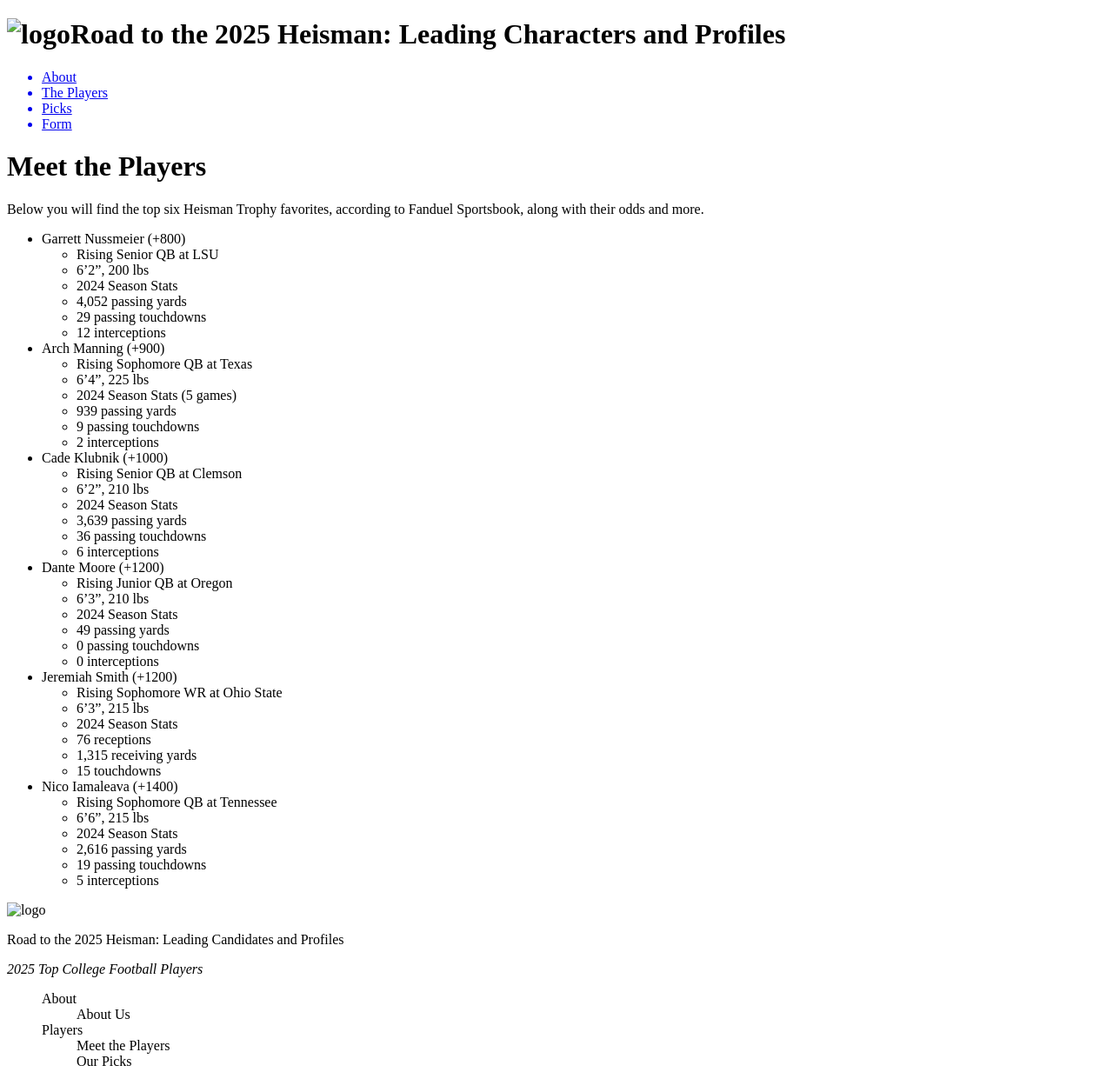
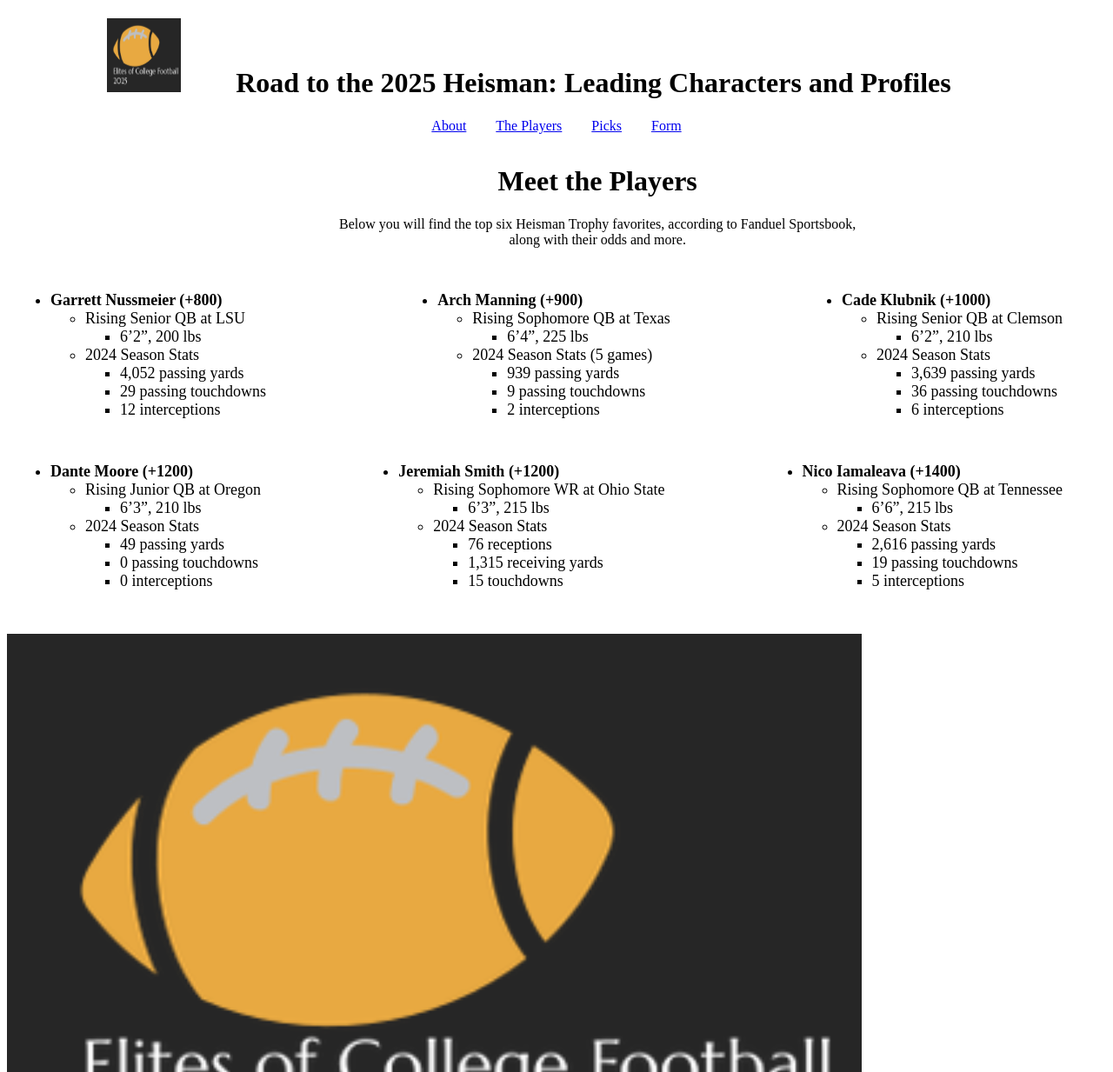
Before and after one commit to jamesgriffis1/JamesGriffisIndex.github.io, a plain HTML site: page index2.html in a window 1280 px wide. Shown: the top 1233 px of the page at 87% size. Drawn offline with Linux system fonts and the light colour scheme.

Commit message:
Update index2.html

```diff
--- a/index2.html
+++ b/index2.html
@@ -5,6 +5,7 @@
     <meta name="author" content="James Griffis">
     <meta name="description" content="Find out who the top six Heisman Trophy candidates are and some information about them.">
     <meta name="keywords" content="Heisman Trophy, College Football, 2025, Players, Nussmeier, Manning, Klubnik, Moore, Smith, Iamaleava">
+    <link rel="stylesheet" href="stylesheet1.css">
     <title>Meet the Players</title>
 <!-- Google tag (gtag.js) -->
 <script async src="https://www.googletagmanager.com/gtag/js?id=G-F1ZZN9HME7"></script>
@@ -16,108 +17,185 @@
   gtag('config', 'G-F1ZZN9HME7');
 </script>
 </head>
-<body>
+<body class="two">
     <header>
-        <h1><img src="logo.jpg" alt="logo">Road to the 2025 Heisman: Leading Characters and Profiles</h1>
+        <h1 class="title"><img src="logo.png" alt="logo" class="logotop">Road to the 2025 Heisman: Leading Characters and Profiles</h1>
         <nav>
-            <ul>
-                <a href="./index.html"><li>About</li></a>
-                <a href="./index2.html"><li>The Players</li></a>
-                <a href="./index3.html"><li>Picks</li></a>
-                <a href="./index4.html"><li>Form</li></a>
-                <!-- Use CSS to make this list horizontal -->
+            <ul class="nav">
+                <a href="./index.html"><li class="nav1">About</li></a>
+                <a href="./index2.html"><li class="nav1">The Players</li></a>
+                <a href="./index3.html"><li class="nav1">Picks</li></a>
+                <a href="./index4.html"><li class="nav1">Form</li></a>
             </ul>
         </nav>
     </header>
     <div class="container">
         <div id="page2" class="page">
+            <div class="meetplayers">
             <h1>Meet the Players</h1>
             <p>Below you will find the top six Heisman Trophy favorites, according to Fanduel Sportsbook, along with their odds and more.</p>
-            <!-- Using CSS: Change list to horizontal, in two rows of 3 -->
-            <!-- Using CSS: Make sure to indent the indented, nested bullet points -->
-            <ul>
-                <li>Garrett Nussmeier (+800)</li>
+            </div>
+        <div class="toprow">
+            <div class="list1">
+            <ul class="g">
+                <li><strong>Garrett Nussmeier (+800)</strong>
                     <ul>
-                        <li>Rising Senior QB at LSU</li>
-                            <li>6’2”, 200 lbs</li>
-                        <li>2024 Season Stats</li>
-                            <li>4,052 passing yards</li>
-                            <li>29 passing touchdowns</li>
-                            <li>12 interceptions</li>
+                        <li>Rising Senior QB at LSU
+                            <ul>
+                                <li class="indent">6’2”, 200 lbs</li>
+                            </ul>
+                        </li>
+                        <li>2024 Season Stats
+                            <ul>
+                                <li class="indent">4,052 passing yards</li>
+                                <li class="indent">29 passing touchdowns</li>
+                                <li class="indent">12 interceptions</li>
+                            </ul>
+                        </li>
                     </ul>
-                <li>Arch Manning (+900)</li>
+                </li>
+            </ul>
+        </div>
+        <div class="list2">
+            <ul class="a">
+                <li><strong>Arch Manning (+900)</strong>
                     <ul>
-                        <li>Rising Sophomore QB at Texas</li>
-                            <li>6’4”, 225 lbs</li>
-                        <li>2024 Season Stats (5 games)</li>
-                            <li>939 passing yards</li>
-                            <li>9 passing touchdowns</li>
-                            <li>2 interceptions</li>
+                        <li>Rising Sophomore QB at Texas
+                            <ul>
+                                <li class="indent">6’4”, 225 lbs</li>
+                            </ul>
+                        </li>
+                        <li>2024 Season Stats (5 games)
+                            <ul>
+                                <li class="indent">939 passing yards</li>
+                                <li class="indent">9 passing touchdowns</li>
+                                <li class="indent">2 interceptions</li>
+                            </ul>
+                        </li>
                     </ul>
-                <li>Cade Klubnik (+1000)</li>
+                </li>
+            </ul>
+        </div>
+        <div class="list3">
+            <ul class="c">
+                <li><strong>Cade Klubnik (+1000)</strong>
                     <ul>
-                        <li>Rising Senior QB at Clemson</li>
-                            <li>6’2”, 210 lbs</li>
-                        <li>2024 Season Stats</li>
-                            <li>3,639 passing yards</li>
-                            <li>36 passing touchdowns</li>
-                            <li>6 interceptions</li>
+                        <li>Rising Senior QB at Clemson
+                            <ul>
+                                <li class="indent">6’2”, 210 lbs</li>
+                            </ul>
+                        </li>
+                        <li>2024 Season Stats
+                            <ul>
+                                <li class="indent">3,639 passing yards</li>
+                                <li class="indent">36 passing touchdowns</li>
+                                <li class="indent">6 interceptions</li>
+                            </ul>
+                        </li>
                     </ul>
-                <li>Dante Moore (+1200)</li>
+                </li>
+            </ul>
+        </div>
+    </div>
+        <div class="bottomrow">
+        <div class="list4">
+            <ul class="d">
+                <li><strong>Dante Moore (+1200)</strong>
                     <ul>
-                        <li>Rising Junior QB at Oregon</li>
-                            <li>6’3”, 210 lbs</li>
-                        <li>2024 Season Stats</li>
-                            <li>49 passing yards</li>
-                            <li>0 passing touchdowns</li>
-                            <li>0 interceptions</li>
+                        <li>Rising Junior QB at Oregon
+                            <ul>
+                                <li class="indent">6’3”, 210 lbs</li>
+                            </ul>
+                        </li>
+                        <li>2024 Season Stats
+                            <ul>
+                                <li class="indent">49 passing yards</li>
+                                <li class="indent">0 passing touchdowns</li>
+                                <li class="indent">0 interceptions</li>
+                            </ul>
+                        </li>
                     </ul>
-                <li>Jeremiah Smith (+1200)</li>
+                </li>
+            </ul>
+        </div>
+        <div class="list5">
+            <ul class="j">
+                <li><strong>Jeremiah Smith (+1200)</strong>
                     <ul>
-                        <li>Rising Sophomore WR at Ohio State</li>
-                            <li>6’3”, 215 lbs</li>
-                        <li>2024 Season Stats</li>
-                            <li>76 receptions</li>
-                            <li>1,315 receiving yards</li>
-                            <li>15 touchdowns</li>
+                        <li>Rising Sophomore WR at Ohio State
+                            <ul>
+                                <li class="indent">6’3”, 215 lbs</li>
+                            </ul>
+                        </li>
+                        <li>2024 Season Stats
+                            <ul>
+                                <li class="indent">76 receptions</li>
+                                <li class="indent">1,315 receiving yards</li>
+                                <li class="indent">15 touchdowns</li>
+                            </ul>
+                        </li>
                     </ul>
-                <li>Nico Iamaleava (+1400)</li>
+                </li>
+            </ul>
+        </div>
+        <div class="list6">
+            <ul class="n">
+                <li><strong>Nico Iamaleava (+1400)</strong>
                     <ul>
-                        <li>Rising Sophomore QB at Tennessee</li>
-                            <li>6’6”, 215 lbs</li>
-                        <li>2024 Season Stats</li>
-                            <li>2,616 passing yards</li>
-                            <li>19 passing touchdowns</li>
-                            <li>5 interceptions</li>
+                        <li>Rising Sophomore QB at Tennessee
+                            <ul>
+                                <li class="indent">6’6”, 215 lbs</li>
+                            </ul>
+                        </li>
+                        <li>2024 Season Stats
+                            <ul>
+                                <li class="indent">2,616 passing yards</li>
+                                <li class="indent">19 passing touchdowns</li>
+                                <li class="indent">5 interceptions</li>
+                            </ul>
+                        </li>
                     </ul>
+                </li>
             </ul>
+        </div>
+        </div>
         </div>
 
 
     </div>
-    <footer>
-        <img src="logo.jpg" alt="logo">
-        <p>Road to the 2025 Heisman: Leading Candidates and Profiles</p>
-        <p><i>2025 Top College Football Players</i></p> <!-- smaller text -->
-        <!-- align this to the left side of footer -->
-        <ul style="list-style-type:none;"> <!-- Make list horizontal --> <!-- sublists our vertical -->
-            <li>About</li>
-                <ul style="list-style-type:none;">
-                    <li>About Us</li>
+
+    <footer class="footer">
+        <div class="footer-column">
+            <img src="logo.png" alt="Logo" class="footer-logo">
+            <h3>Road to the 2025 Heisman: Leading Candidates and Profiles<h3>
+            <p><i>2025 Top College Football Players</i></p>
+        </div>
+
+        <div class="footer-column">
+            <h4>About</h4>
+            <ul>
+                <li><a href="./index.html">About Us</a></li>
+            </ul>
+        </div>
+
+        <div class="footer-column">
+            <h4>Players</h4>
+            <ul>
+                <li><a href="./index2.html">Meet the Players</a></li>
+                <li><a href="./index3.html">Our Picks</a></li>
+            </ul>
+        </div>
+
+        <div class="footer-column">
+            <h4>Contact Us</h4>
+                <ul>
+                    <li><a href="./index4.html">Forms</a></li>
+                    <li><a href="https://twitter.com">Twitter</a></li>
+                    <li><a href="https://instagram.com">Instagram</a></li>
                 </ul>
-            <li>Players</li>
-                <ul style="list-style-type:none;">
-                    <li>Meet the Players</li>
-                    <li>Our Picks</li>
-                </ul>
-            <li>Contact Us</li>
-                <ul style="list-style-type:none;">
-                    <li>Phone Number</li>
-                    <li>Email</li>
-                    <li>Twitter</li>
-                </ul>
-        </ul>
-    </footer>
+
+        </div>
+        </footer>
 
 
 </body>
```
